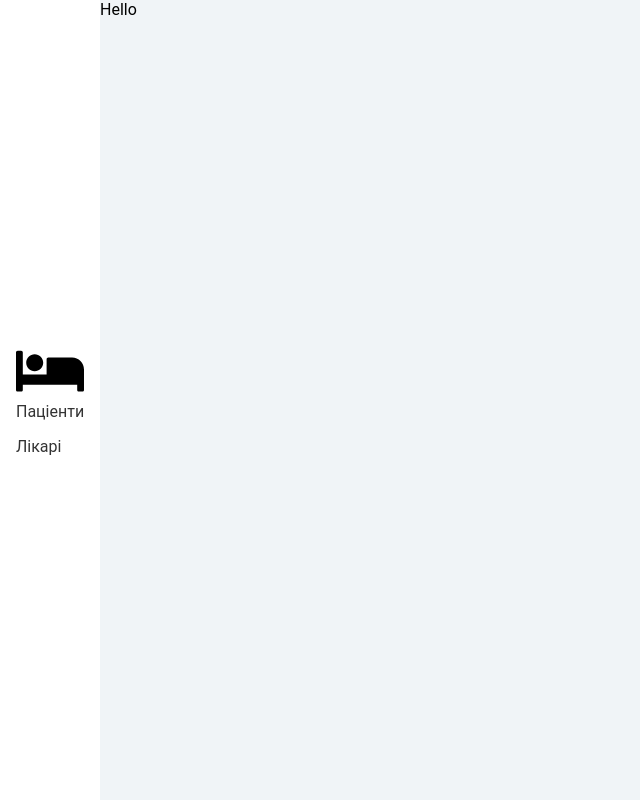
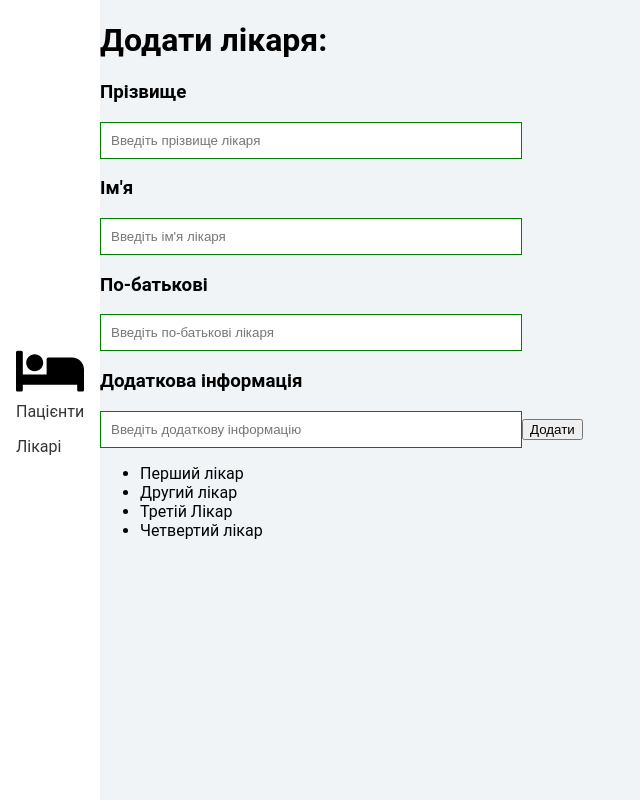
Before and after one commit to ulianakolodii/ReCards, a React (Create React App) app: page /add-doctor in a window 1280 px wide. Shown: the whole page, without its empty margins (0-640 px from the left). Built offline with nearby package versions, Linux system fonts and the light colour scheme.

Commit message:
add doctors form

```diff
--- /dev/null
+++ b/src/components/DoctorsAddForm/DoctorsAddForm.jsx
@@ -0,0 +1,49 @@
+import React, { useState } from "react";
+import InputMainForm from "../InputMainForm/InputMainForm";
+import classes from "./style.module.css";
+
+const DoctorsAddForm = ({ create }) => {
+  const [doctor, setDoctor] = useState({
+    Surname: "",
+    Name: "",
+    FathersName: "",
+    Additional: "",
+  });
+
+
+  const addNewDoctor = (e) => {
+    e.preventDefault();
+    const newDoctor = {
+      ...doctor,
+      id: Date.now(),
+    };
+    create(newDoctor);
+    setDoctor({
+        Surname: "",
+        Name: "",
+        FathersName: "",
+        Additional: "",
+    });
+    };
+
+    return (
+      <div>
+        <form className={classes.mainForm}>
+          <h1>Додати лікаря:</h1>
+          <h3>Прізвище</h3>
+          <InputMainForm defaultValue={doctor.Surname} placeholder="Введіть прізвище лікаря"></InputMainForm>
+          <h3>Ім'я</h3>
+          <InputMainForm defaultValue={doctor.Name} placeholder="Введіть ім'я лікаря"></InputMainForm>
+          <h3>По-батькові</h3>
+          <InputMainForm defaultValue={doctor.FathersName} placeholder="Введіть по-батькові лікаря"></InputMainForm>
+          <h3>Додаткова інформація</h3>
+          <InputMainForm defaultValue={doctor.Additional} placeholder="Введіть додаткову інформацію"></InputMainForm>
+          <button type="submit" onClick={addNewDoctor}>
+            Додати
+          </button>
+        </form>
+      </div>
+    );
+  };
+
+export default DoctorsAddForm;
--- a/src/components/DoctorsList/DoctorsList.jsx
+++ b/src/components/DoctorsList/DoctorsList.jsx
@@ -1,8 +1,12 @@
 import React, { useState } from "react";
+import DoctorsAddForm from "../DoctorsAddForm/DoctorsAddForm";
+
+
 
 const DoctorsList = (props) => {
   return (
-    <div className="doctorsList">
+      <div className="doctorsList">
+        <DoctorsAddForm></DoctorsAddForm>
       <ul>
         <li>Перший лікар</li>
         <li>Другий лікар</li>
--- a/src/components/InputMainForm/InputMainForm.jsx
+++ b/src/components/InputMainForm/InputMainForm.jsx
@@ -3,7 +3,7 @@ import classes from "./style.module.css"
 
 const InputMainForm = (props) => {
     return (
-        <input className = {classes.inputMainForm} {...props}/>
+        <input type="text" className = {classes.inputMainForm} {...props}/>
     );
 };
 
--- a/src/components/MainForm/MainForm.jsx
+++ b/src/components/MainForm/MainForm.jsx
@@ -47,24 +47,24 @@ const MainForm = ({ create }) => {
         <form className={classes.mainForm}>
           <h1>Форма реєстрації пацієнта</h1>
           <h3>Прізвище</h3>
-          <InputMainForm value={client.Surname} placeholder="Введіть прізвище пацієнта"></InputMainForm>
+          <InputMainForm defaultValue={client.Surname} placeholder="Введіть прізвище пацієнта"></InputMainForm>
           <h3>Ім'я</h3>
-          <InputMainForm value={client.Name} placeholder="Введіть ім'я пацієнта"></InputMainForm>
+          <InputMainForm defaultValue={client.Name} placeholder="Введіть ім'я пацієнта"></InputMainForm>
           <h3>По-батькові</h3>
-          <InputMainForm value={client.FathersName} placeholder="Введіть по-батькові пацієнта"></InputMainForm>
+          <InputMainForm defaultValue={client.FathersName} placeholder="Введіть по-батькові пацієнта"></InputMainForm>
           <h3>Дата народження</h3>
           <DatePicker onChange={onChange} value={value} />
           <label className={classes.checkBoxContainer}>
             <h3>Військовослужбовець</h3>
-            <input type="checkbox" value={client.Enlistee} />
+            <input type="checkbox" defaultValue={client.Enlistee} />
           </label>
           <label className={classes.checkBoxContainer}>
             <h3>Внутрішньо переміщена особа</h3>
-            <input type="checkbox" value={client.Displaced} />
+            <input type="checkbox" defaultValue={client.Displaced} />
           </label>
           <label className={classes.checkBoxContainer}>
             <h3>Інше</h3>
-            <input type="checkbox" value={client.Other} />
+            <input type="checkbox" defaultValue={client.Other} />
           </label>
           <h3>Лікар, який здійснює прийом</h3>
           <select value={client.Doctor} defaultValue="Оберіть лікаря">
@@ -76,7 +76,7 @@ const MainForm = ({ create }) => {
           <h3>Дата</h3>
           <h3>Час</h3>
           <h3>Додаткова інформація</h3>
-          <InputMainForm value={client.Additional} placeholder="Введіть додаткову інформацію"></InputMainForm>
+          <InputMainForm defaultValue={client.Additional} placeholder="Введіть додаткову інформацію"></InputMainForm>
           <button type="submit" onClick={addNewClient}>
             Зареєструвати
           </button>
--- a/src/index.js
+++ b/src/index.js
@@ -5,6 +5,7 @@ import "./index.css";
 import "./variables.css";
 import App from "./App";
 import { Dashboard, Main } from "./scenes";
+import DoctorsList from "./components/DoctorsList/DoctorsList";
 
 const root = ReactDOM.createRoot(document.getElementById("root"));
 root.render(
@@ -13,7 +14,7 @@ root.render(
       <Routes>
         <Route path="/" element={<div>Home</div>} />
         <Route path="add-pacient" element={<App />} />
-        <Route path="add-doctor" element={<div>Hello</div>} />
+        <Route path="add-doctor" element={<DoctorsList />} />
         <Route path="invoices" element={<div>Hello 2</div>} />
       </Routes>
     </Main>
--- a/src/scenes/Dashboard/Dashboard.jsx
+++ b/src/scenes/Dashboard/Dashboard.jsx
@@ -20,7 +20,7 @@ export const Dashboard = ({ children }) => {
           </li>
           <li>
             <NavLink to="/add-pacient" style={changeActiveColor}>
-              Додати паціента
+              Додати пацієнта
             </NavLink>
           </li>
           <li>
--- a/src/scenes/Main/Main.jsx
+++ b/src/scenes/Main/Main.jsx
@@ -15,13 +15,13 @@ export const Main = ({ children }) => {
         {/* <img src="../../logo.png" alt="logo" /> */}
         <ul>
           <li>
-            <NavLink to="/" style={changeActiveColor}>
+            <NavLink to="/add-pacient" style={changeActiveColor}>
               <PacientIcon />
-              Паціенти
+              Пацієнти
             </NavLink>
           </li>
           <li>
-            <NavLink to="/add-pacient" style={changeActiveColor}>
+            <NavLink to="/add-doctor" style={changeActiveColor}>
               Лікарі
             </NavLink>
           </li>
```
Also changed, not shown: src/components/DoctorsAddForm/style.module.css (added).
